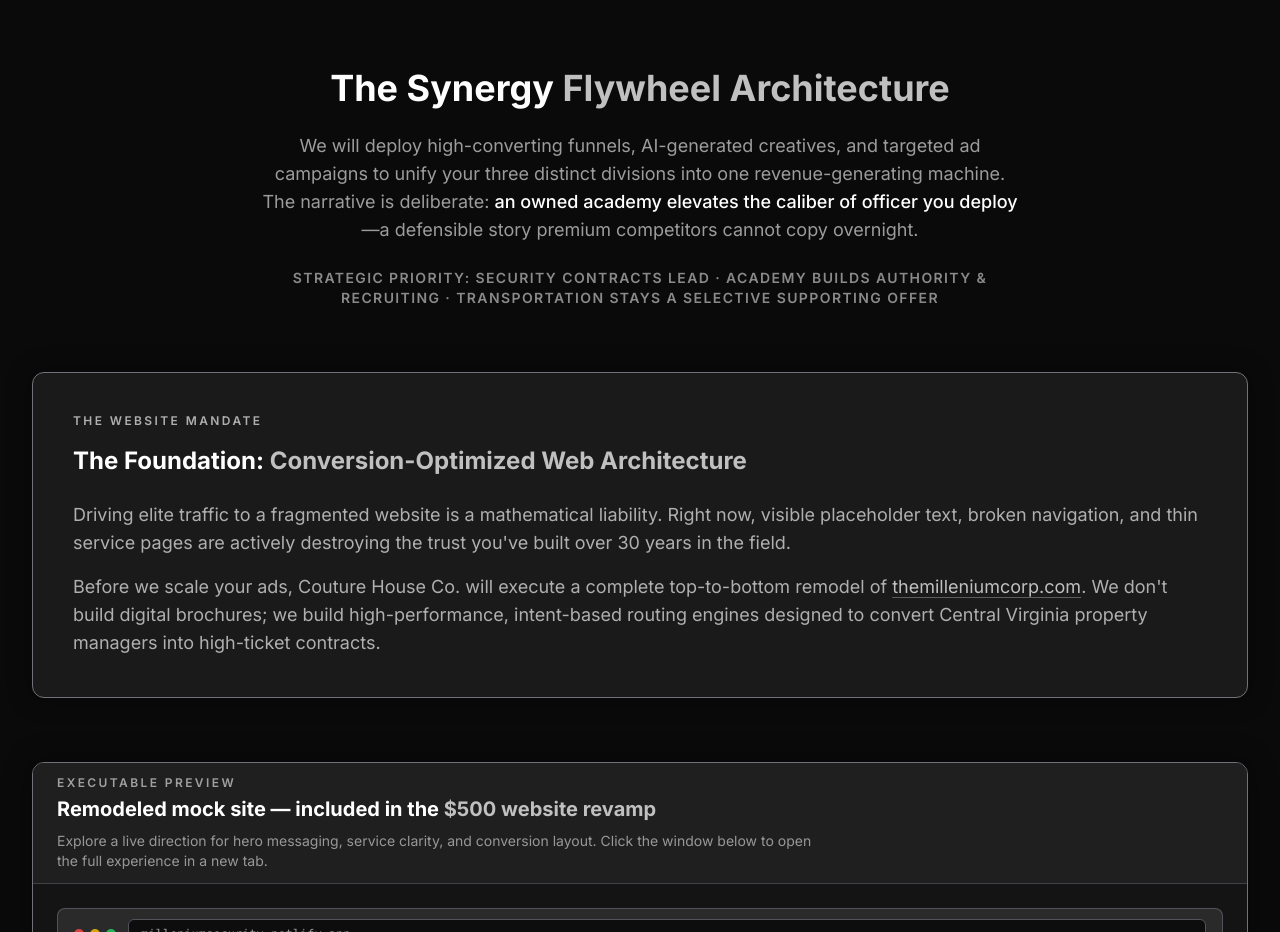
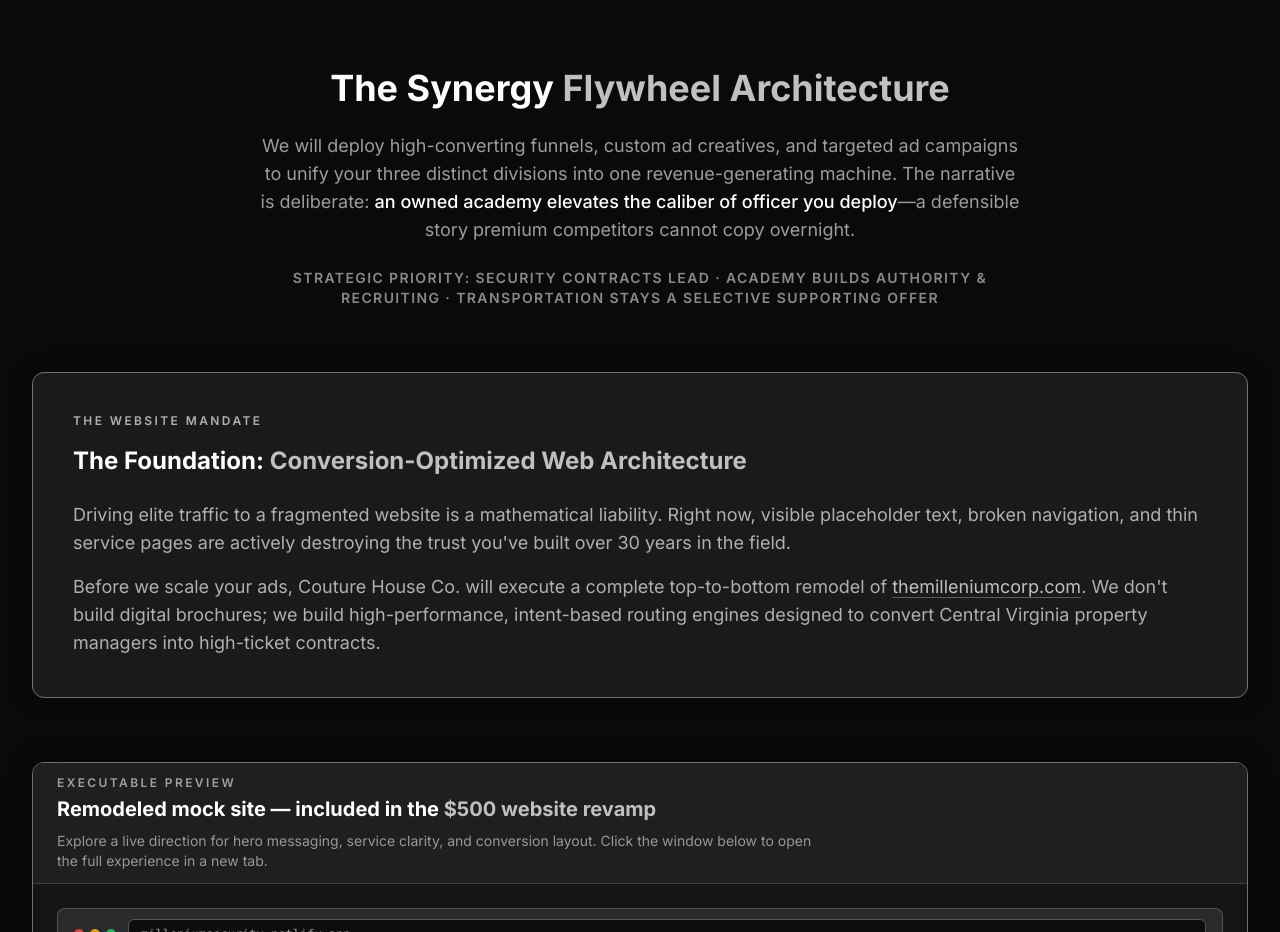
Before and after one commit to Azaiah00/millenium-portal, a Next.js app: page / in a window 1280 px wide. Shown: the part 1740-2672 px from the top of the page. Built offline with nearby package versions, Linux system fonts and the light colour scheme.

Commit message:
Replace AI-generated creatives with custom ad creatives in flywheel copy
Made-with: Cursor

```diff
--- a/src/app/page.tsx
+++ b/src/app/page.tsx
@@ -273,7 +273,7 @@ export default function Home() {
               The Synergy <span className="text-metallic">Flywheel Architecture</span>
             </h2>
             <p className="text-lg text-metallic/80">
-              We will deploy high-converting funnels, AI-generated creatives, and targeted ad campaigns to unify your three distinct divisions into one revenue-generating machine. The narrative is deliberate:{" "}
+              We will deploy high-converting funnels, custom ad creatives, and targeted ad campaigns to unify your three distinct divisions into one revenue-generating machine. The narrative is deliberate:{" "}
               <span className="text-crisp font-medium">an owned academy elevates the caliber of officer you deploy</span>
               —a defensible story premium competitors cannot copy overnight.
             </p>
```
